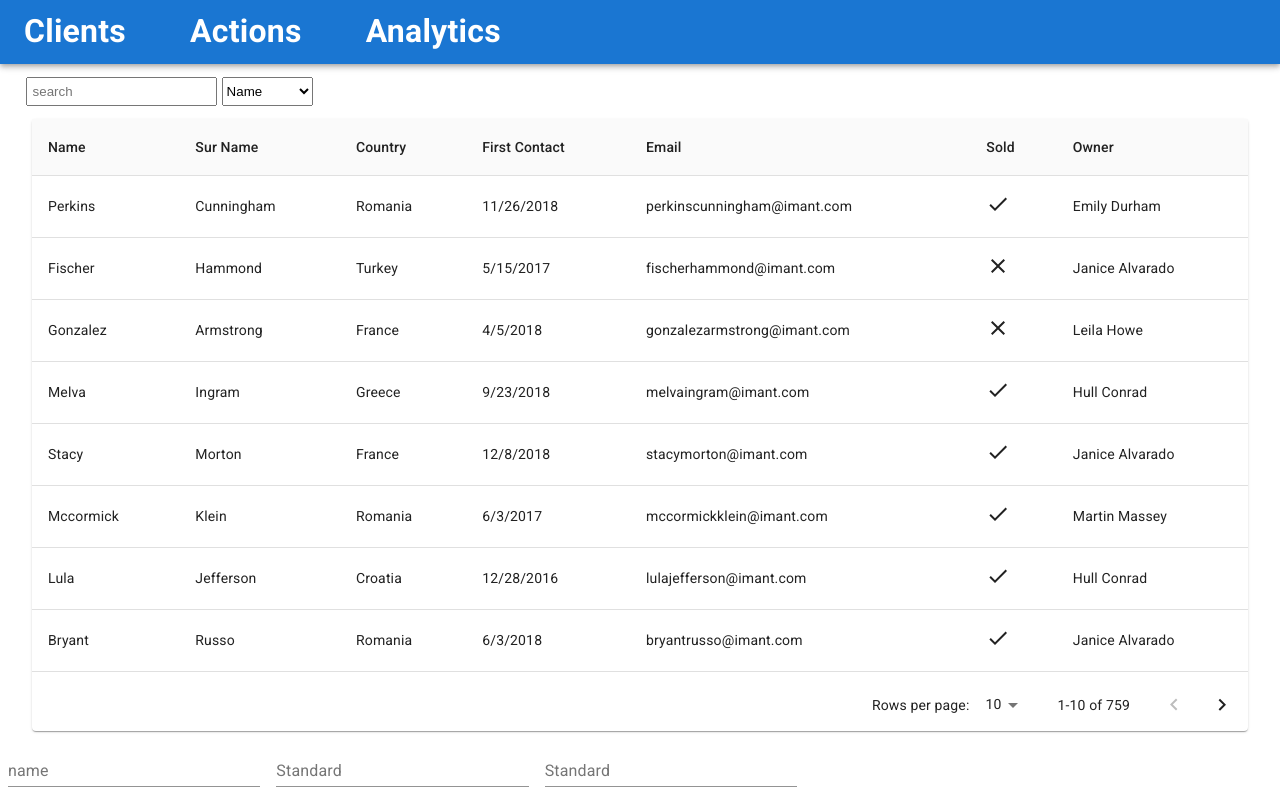
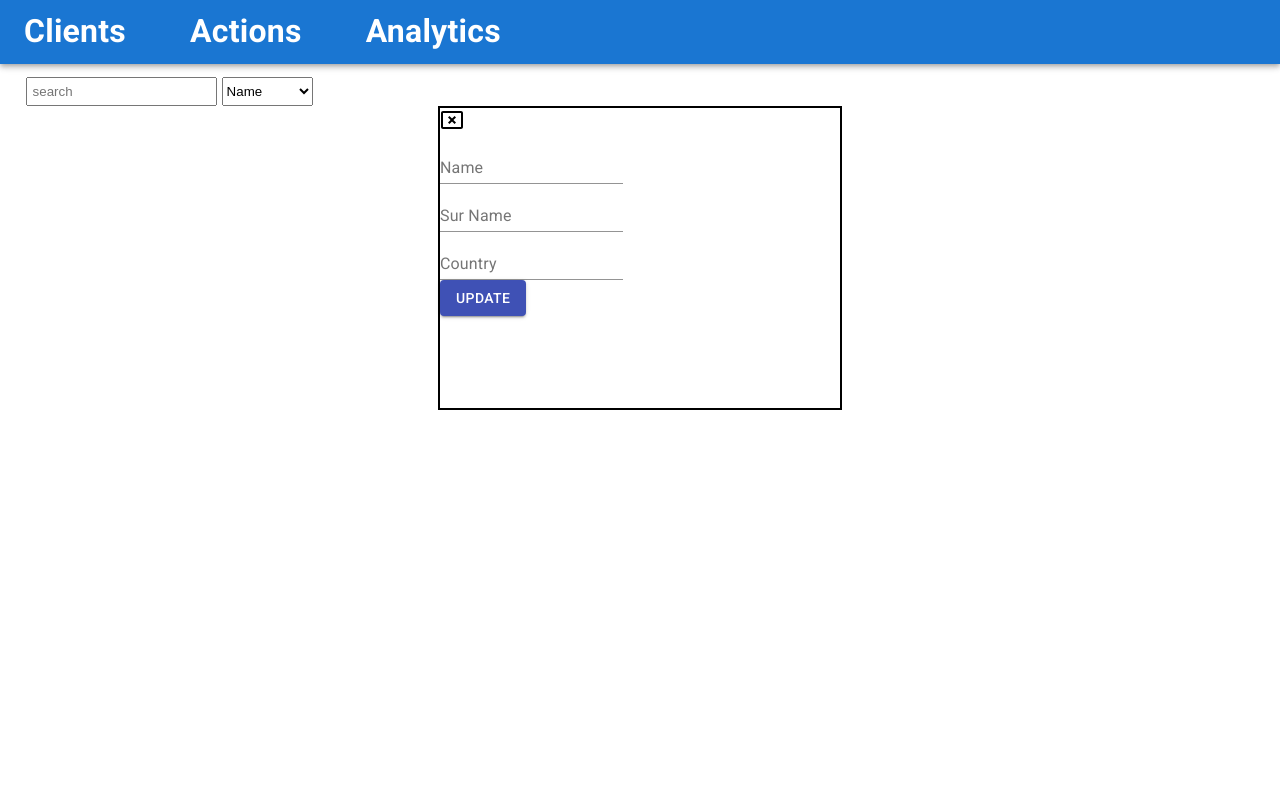
Before and after one commit to eitangueron/CRM, a React app: page /clients in a window 1280 px wide. Built offline with nearby package versions, Linux system fonts and the light colour scheme.

Commit message:
client mid

```diff
--- a/src/components/clients/clients.jsx
+++ b/src/components/clients/clients.jsx
@@ -22,7 +22,7 @@ const comp1 =  (observer((props) => {
                 </select>
             </div>
             <div id="clients-table">
-                <StickyHeadTable />
+                {/* <StickyHeadTable /> */}
                 <UpdateClient />
             </div>
         </div>
--- a/src/components/clients/updateClient.jsx
+++ b/src/components/clients/updateClient.jsx
@@ -1,13 +1,24 @@
 import React from 'react';
 import { makeStyles } from '@material-ui/core/styles';
 import TextField from '@material-ui/core/TextField';
+import Button from '@material-ui/core/Button';
+import CancelPresentationIcon from '@material-ui/icons/CancelPresentation';
 
 const useStyles = makeStyles((theme) => ({
   root: {
     '& > *': {
-      margin: theme.spacing(1),
-      width: '25ch',
+    //   margin: theme.spacing(1),
+    //   width: '25ch',
     },
+    box:{
+        border:'solid black 2px'
+    },
+    button:{
+        fontSize: 12
+    },
+    inputTab:{
+        display:'block',
+    }
   },
 }));
 
@@ -15,10 +26,12 @@ export default function UpdateClient() {
   const classes = useStyles();
 
   return (
-    <form className={classes.root} noValidate autoComplete="off">
-      <TextField id="standard-basic" label="name" />
-      <TextField id="standard-basic" label="Standard" />
-      <TextField id="standard-basic" label="Standard" />
-    </form>
+      <div className="update-box">
+        <CancelPresentationIcon className={classes.button} />  <br/>
+        <TextField id="nameUpdateInput" label="Name" className={classes.inputTab}/> <br/>
+        <TextField id="surNameUpdateInput" label="Sur Name" className={classes.inputTab}/> <br/>
+        <TextField id="countryUpdateInput" label="Country" className={classes.inputTab}/> <br/>
+        <Button variant="contained" color="primary">Update</Button>
+      </div>
   );
 }
--- a/src/components/styles/clientsPage.css
+++ b/src/components/styles/clientsPage.css
@@ -18,3 +18,20 @@
     padding: 5px;
     margin-right: 5px;
 }
+
+/* .makeStyles-root-4{
+    border: solid black 2px
+} */
+
+
+.update-box{
+    border: solid black 2px;
+    align-self: center;
+    justify-self: center;
+    width: 400px;
+    height:300px;
+}
+
+.update-box input{
+
+}
```
